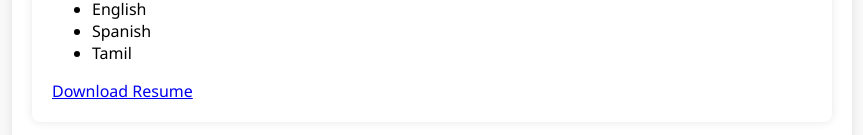
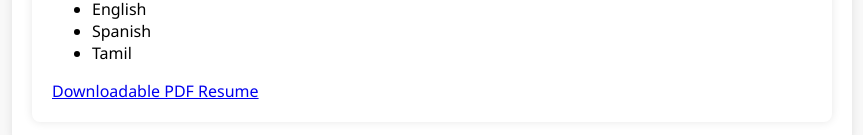
Before and after one commit to bhuvankrishnamohan/bhuvankrishnamohan.github.io, a plain HTML site: page resume.html in a window 1280 px wide. Shown: the part 748-883 px from the top of the page, without its empty margins (208-1071 px from the left). Drawn offline with Linux system fonts and the light colour scheme.

Commit message:
Add files via upload

```diff
--- a/resume.html
+++ b/resume.html
@@ -165,7 +165,7 @@
                 </div>
 
                 <div class="button-container">
-                    <a href="https://docs.google.com/document/d/1jwa-t8u5fgn8ZYE9FirRsdgnyXGoIck6y5D-8nBr9dg/edit?usp=sharing" class="download-button" target="_blank">Download Resume</a>
+                    <a href="Resume.pdf" class="download-button" target="_blank">Downloadable PDF Resume</a>
                 </div>
             </div>
             </div>
```
